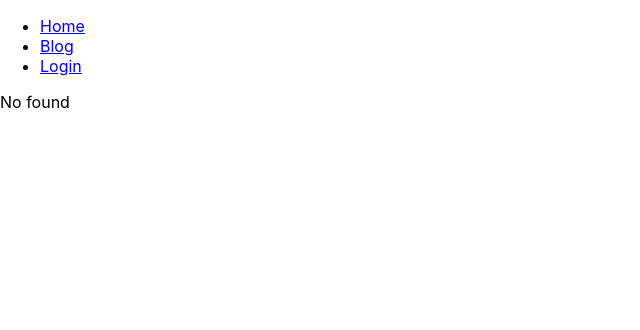
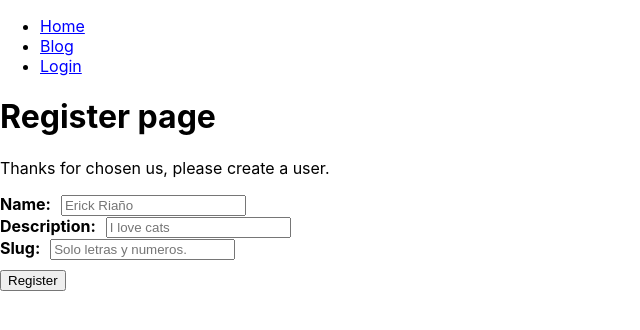
Before and after one commit to erickrh/react-router-project, a React (Create React App) app: page /#/register in a window 1280 px wide. Shown: the top 330 px of the page, without its empty margins (0-640 px from the left). Built offline with nearby package versions, Linux system fonts and the light colour scheme.

Commit message:
Add register page. Change profile route with slug. Add types inside roles. Create rolestoNewUser. Rename isRol to userContent. Change HomePage. Change LoginPage. Add register route in menu and hide profile to new users.  Menu show characteristics about loggin user or msg if this is not create yet.

```diff
--- a/src/App.js
+++ b/src/App.js
@@ -9,6 +9,7 @@ import { LoginPage } from './LoginPage';
 import { LogoutPage } from './LogoutPage';
 import { usePosts } from './usePosts';
 import { PrivadoPage } from './PrivadoPage';
+import { RegisterPage } from './RegisterPage';
 
 function App() {
   const {
@@ -40,14 +41,9 @@ function App() {
               />
             </Route>
 
-            <Route
-              path="/profile"
-              element={
-                <AuthRoute>
-                  <ProfilePage />
-                </AuthRoute>
-              }
-            />
+            <Route path="/profile/:slug" element={<ProfilePage />} />
+
+            <Route path="/register" element={<RegisterPage />} />
 
             <Route path="/login" element={<LoginPage />} />
 
--- a/src/BlogPost.js
+++ b/src/BlogPost.js
@@ -9,8 +9,8 @@ function BlogPost(props) {
   const auth = useAuth();
   const blogpost = props.blogDataContent.find(post => post.slug === slug);
 
-  const authorityDelete = auth.user?.Isrol?.rol.delete;
-  const authorityEdit = auth.user?.Isrol?.rol.write;
+  const authorityDelete = auth.user?.userContent?.rol.delete;
+  const authorityEdit = auth.user?.userContent?.rol.write;
 
   // Acepta ruta fija (/blog) o dinámica (/blog/:slug), o incluso -1. Puede usarse también para eventos como por ejemplo si alguien no se ha autenticado a los 30 segundos redireccione a otra ruta.
   const returnToBlog = () => navigate('/blog');
--- a/src/HomePage.js
+++ b/src/HomePage.js
@@ -1,10 +1,19 @@
 import React from 'react';
+import { useAuth } from './auth';
+import { Link } from 'react-router-dom';
 
 function HomePage() {
+  const auth = useAuth();
   return (
     <>
       <h1>Home</h1>
-      <p>Welcome home</p>
+      {!auth.user && (
+        <p>Welcome home, <Link to={'/login'}>login</Link> please.</p>
+      )}
+
+      {auth.user && (
+        <p>Welcome home, {auth.user?.username}!</p>
+      )}
     </>
   );
 }
--- a/src/LoginPage.js
+++ b/src/LoginPage.js
@@ -5,6 +5,7 @@ import { useAuth } from './auth';
 function LoginPage() {
   const auth = useAuth();
   const [username, setUsername] = React.useState('');
+  // const userSlug = auth.user?.userContent?.slug;
 
   const login = e => {
     e.preventDefault();
@@ -12,7 +13,8 @@ function LoginPage() {
   };
 
   if (auth.user) {
-    return auth.myPath ? <Navigate to={auth.myPath} /> : <Navigate to={'/profile'} />;
+    // return auth.myPath ? <Navigate to={auth.myPath} /> : <Navigate to={`/profile/${userSlug}`} />;
+    return auth.myPath ? <Navigate to={auth.myPath} /> : <Navigate to={`/`} />;
   }
 
   return (
--- a/src/Menu.js
+++ b/src/Menu.js
@@ -5,6 +5,7 @@ import { useAuth } from './auth';
 
 function Menu() {
   const auth = useAuth();
+  const userSlug = auth.user?.userContent?.slug;
 
   return (
     <nav>
@@ -13,6 +14,25 @@ function Menu() {
           if (route.private && !auth.user) return null;
 
           if (auth.user && route.text === 'Login') return null;
+
+          if (userSlug && route.text === 'Register') return null;
+
+          if (!userSlug && route.text === 'Profile') return null;
+
+          if (route.text === 'Profile') {
+            return (
+              <li key={route.to}>
+                <NavLink
+                  style={({ isActive }) => ({
+                    color: isActive ? 'red' : 'blue',
+                  })}
+                  to={`${route.to}/${userSlug}`}
+                >
+                  {route.text}
+                </NavLink>
+              </li>
+            );
+          }
 
           return (
             <li key={route.to}>
@@ -40,6 +60,11 @@ routes.push({
   private: false,
 });
 routes.push({
+  to: '/register',
+  text: 'Register',
+  private: true,
+});
+routes.push({
   to: '/blog',
   text: 'Blog',
   private: false,
@@ -59,11 +84,5 @@ routes.push({
   text: 'Logout',
   private: true,
 });
-routes.push({
-  to: '/privado',
-  text: 'Privado',
-  private: true,
-});
-
 
 export { Menu };
--- a/src/ProfilePage.js
+++ b/src/ProfilePage.js
@@ -1,15 +1,69 @@
 import React from 'react';
 import { useAuth } from './auth';
+import { useParams } from 'react-router-dom';
 
 function ProfilePage() {
+  const { slug } = useParams();
   const auth = useAuth();
+  const userSlug = auth.user?.userContent?.slug;
+  const canEdit = (userSlug  === slug) || (auth.user?.userContent?.rol.type === 'admin');
+  const currentProfile = auth.users.find(user => user.slug === slug);
 
-  return (
-    <>
-      <h1>Profile</h1>
-      <p>Welcome, {auth.user.username}</p>
-    </>
-  );
+  const [editing, setEditing] = React.useState(false);
+
+  const edit = () => {
+    setEditing(true);
+    setTimeout(() => {
+      document.querySelector('.description').focus();
+    }, 100);
+    document.querySelector('.msg').innerHTML = 'The post is now editable. Try to edit it.';
+  };
+
+  const save = () => {
+    setEditing(false);
+    document.querySelector('.msg').innerHTML = '';
+    currentProfile.name = document.querySelector('.name').innerText;
+    currentProfile.description = document.querySelector('.description').innerText;
+  };
+
+  if (currentProfile) {
+    return (
+      <>
+        <h1>Profile</h1>
+
+        <h3
+          className='name'
+          contentEditable={editing}
+          suppressContentEditableWarning={true}
+        >
+          {currentProfile?.name}
+        </h3>
+
+        <p
+          className='description'
+          contentEditable={editing}
+          suppressContentEditableWarning={true}
+        >
+          {currentProfile?.description}
+        </p>
+
+        <p style={{color:'red', fontSize:'10px'}} className='msg'></p>
+
+        {canEdit && (
+          <button onClick={edit}>Edit profile</button>
+        )}
+
+        {editing && (
+          <button onClick={save}>Save</button>
+        )}
+      </>
+    );
+  } else {
+    return (
+      <h2>Ups! Parece que {slug} no existe!</h2>
+    );
+  }
+
 }
 
 export { ProfilePage };
--- /dev/null
+++ b/src/RegisterPage.js
@@ -0,0 +1,100 @@
+import React from 'react';
+import { useAuth } from './auth';
+import { useNavigate } from 'react-router-dom';
+
+function RegisterPage() {
+  const auth = useAuth();
+  const navigate = useNavigate();
+
+  const [newUser, setNewUser] = React.useState({
+    name: '',
+    rol: auth.rolesToNewUser.estandar,
+    slug: '',
+    description: '',
+  });
+
+  const register = e => {
+    e.preventDefault();
+
+    const newListUsers = [...auth.users];
+    newListUsers.push({
+      name: newUser.name,
+      rol: newUser.rol,
+      slug: newUser.slug,
+      description: newUser.description,
+    });
+    auth.setUsers(newListUsers);
+
+    // Replica el login
+    const username = newUser.name;
+    const userContent = newUser;
+    auth.setUser({ username, userContent });
+    navigate(`/profile/${newUser.slug}`);
+  };
+
+  return (
+    <>
+      <h1>Register page</h1>
+      <p>Thanks for chosen us, please create a user.</p>
+
+      <form onSubmit={register}>
+        <label htmlFor="name"><b>Name:</b></label>
+        <input
+          style={{marginLeft: '10px'}}
+          name='name'
+          id='name'
+          type="text"
+          placeholder='Erick Riaño'
+          value={newUser.name}
+          onChange={e => setNewUser({
+            ...newUser,
+            name: e.target.value,
+          })}
+          required
+        />
+
+        <br />
+
+        <label htmlFor="description"><b>Description:</b></label>
+        <input
+          style={{marginLeft: '10px'}}
+          id='description'
+          name='description'
+          type="text"
+          placeholder='I love cats'
+          value={newUser.description}
+          onChange={e => setNewUser({
+            ...newUser,
+            description: e.target.value,
+          })}
+          required
+        />
+
+        <br />
+
+        <label htmlFor="slug"><b>Slug:</b></label>
+        <input
+          style={{marginLeft: '10px'}}
+          type="text"
+          id='slug'
+          name='slug'
+          placeholder='Solo letras y numeros.'
+          value={newUser.slug.toLowerCase()}
+          onChange={e => setNewUser({
+            ...newUser,
+            slug: e.target.value.toLowerCase(),
+          })}
+          pattern="^[a-z0-9]*$"
+          required
+        />
+
+        <br />
+
+        <button style={{marginTop: '10px'}} type="submit">Register</button>
+      </form>
+
+    </>
+  );
+}
+
+export { RegisterPage };
--- a/src/auth.js
+++ b/src/auth.js
@@ -7,21 +7,38 @@ const roles = {
   admin: {
     write: true,
     delete: true,
+    type: 'admin',
   },
   editor: {
     write: true,
     delete: false,
+    type: 'editor',
+  },
+  estandar: {
+    write: false,
+    delete: false,
+    type: 'estandar',
   },
 };
 
-const users = [
+const usuarios = [
   {
     name: 'Erick',
     rol: roles.admin,
+    slug: 'erick',
+    description: 'Hello world, I am a frontend developer!',
   },
   {
     name: 'e93',
     rol: roles.editor,
+    slug: 'e93',
+    description: 'I like the number ninety-three.',
+  },
+  {
+    name: 'slash',
+    rol: roles.estandar,
+    slug: 'slash',
+    description: 'Godfather solo',
   },
 ];
 
@@ -30,24 +47,33 @@ const AuthContext = React.createContext();
 function AuthProvider({ children }) {
   const navigate = useNavigate();
 
+  const rolesToNewUser = roles;
+
+  const [users, setUsers] = React.useState(usuarios);
+
   const [user, setUser] = React.useState(null);
 
   const [myPath, setMypath] = React.useState(null);
 
   const login = ({ username }) => {
-    const Isrol = users.find(user => (user.name === username) ? user.rol : null);
-    setUser({ username, Isrol });
+    const userContent = users.find(user => (user.name === username) ? user.rol : null);
+    setUser({ username, userContent });
     // navigate('/profile');
   };
 
   const logout = () => {
     setUser(null);
+    setMypath(null);
     navigate('/');
   };
 
   const auth = {
     user,
+    users,
     myPath,
+    rolesToNewUser,
+    setUser,
+    setUsers,
     setMypath,
     login,
     logout,
@@ -69,11 +95,10 @@ function AuthRoute(props) {
   const auth = useAuth();
   const location = useLocation();
 
-  React.useEffect(() => {
-    auth.setMypath(location.pathname);
-  }, []);
-
   if (!auth.user) {
+    React.useEffect(() => {
+      auth.setMypath(location.pathname);
+    }, []);
     return <Navigate to={'/login'} />;
   }
   return props.children;
--- a/src/usePosts.js
+++ b/src/usePosts.js
@@ -15,7 +15,9 @@ function usePosts() {
   const editPost = () => {
     setEditing(true);
     document.getElementById('msg').innerHTML = 'The post is now editable. Try to edit it.';
-    document.querySelector('.postContent').focus();
+    setTimeout(() => {
+      document.querySelector('.postContent').focus();
+    }, 100);
   };
 
   const savePost = slug => {
```
Also changed, not shown: src/LogoutPage.js (line endings or trailing spaces).
